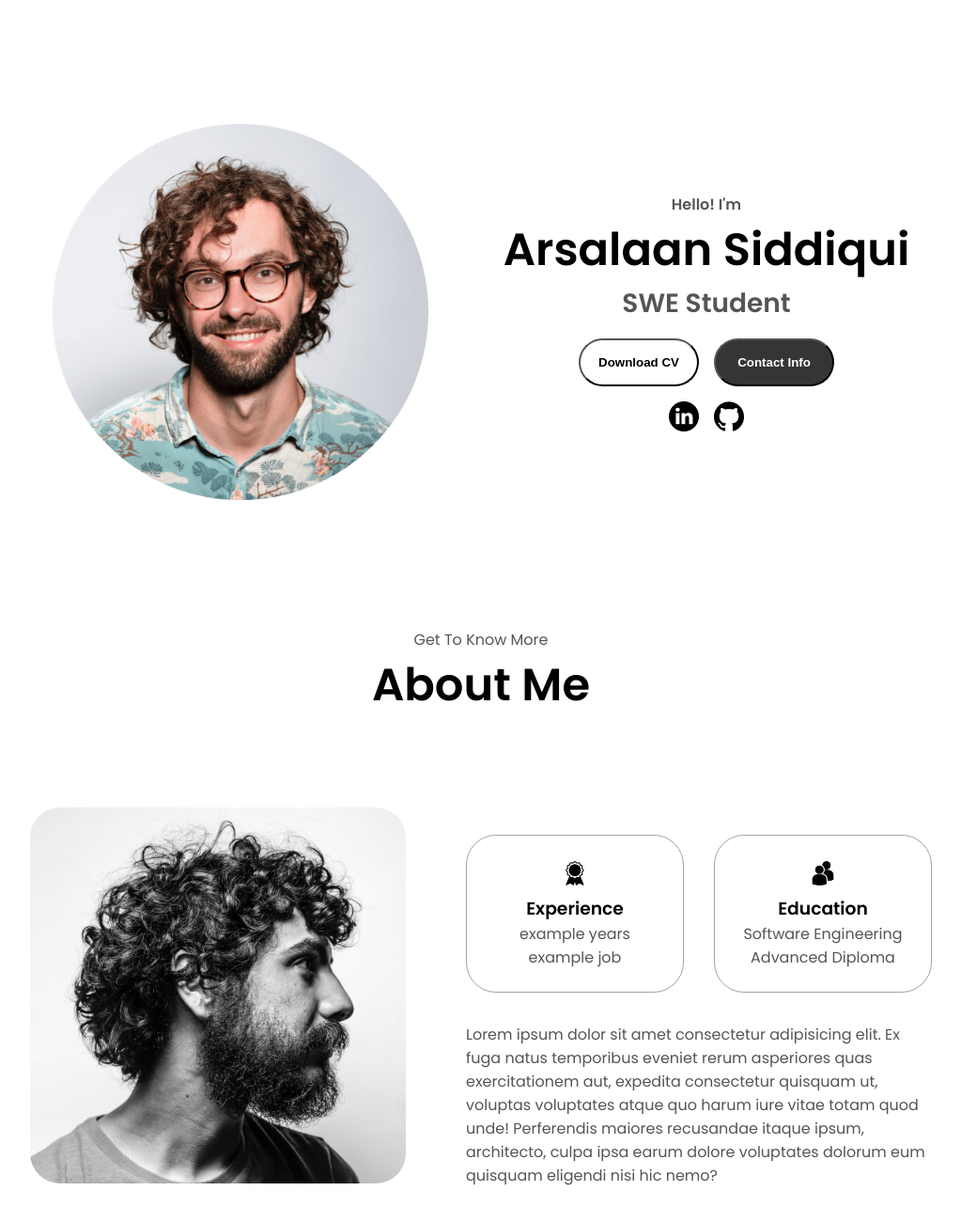
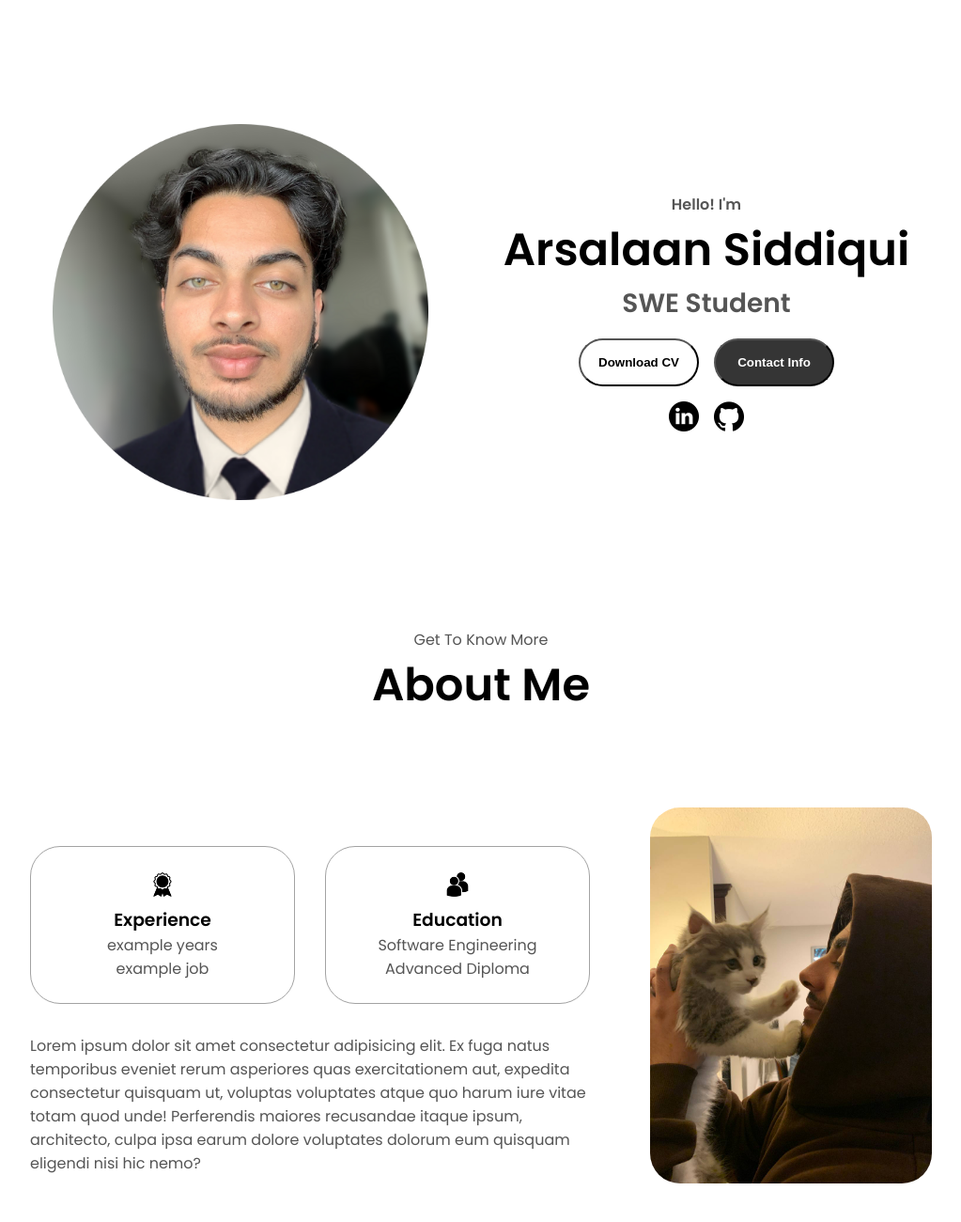
Before and after one commit to ArsalaanS/portfolio-website, a plain HTML site: page index.html in a window 1280 px wide. Shown: the part 140-1440 px from the top of the page at 94% size, without its empty margins (128-1151 px from the left). Drawn offline with Linux system fonts and the light colour scheme.

Commit message:
Change pictures

```diff
--- a/index.html
+++ b/index.html
@@ -42,7 +42,7 @@
 
     <section id="hero">
         <div class="section__pic-container">
-            <img src="./assets/profile-pic.png" alt="Arsalaan Siddiqui Profile Picture">
+            <img src="./assets/prof-profile-pic.png" alt="Arsalaan Siddiqui Profile Picture">
         </div>
         <div class="section__text">
             <p class="section__text__p1">Hello! I'm</p>
@@ -78,12 +78,7 @@
         <p class="section__text__p1">Get To Know More</p>
         <h1 class="title">About Me</h1>
         <div class="section-container">
-            <div class="section__pic-container">
-                <img
-                src="./assets/about-pic.png"
-                alt="Profile Picture"
-                class="about-pic">
-            </div>
+
             <div class="about-details-container">
                 <div class="about-containers">
                     <div class="details-container">
@@ -115,7 +110,14 @@
                     </p>
                 </div>
             </div>
+            <div class="section__pic-container">
+                <img
+                src="./assets/aboutme-pic.jpg"
+                alt="Profile Picture"
+                class="about-pic">
+            </div>
         </div>
+
         <img
         src="./assets/arrow.png"
         alt="Arrow icon"
```
Also changed, not shown: assets/aboutme-pic.jpg (added), assets/prof-profile-pic.png (added), assets/profile-pic2.png (added), 1 other file.
